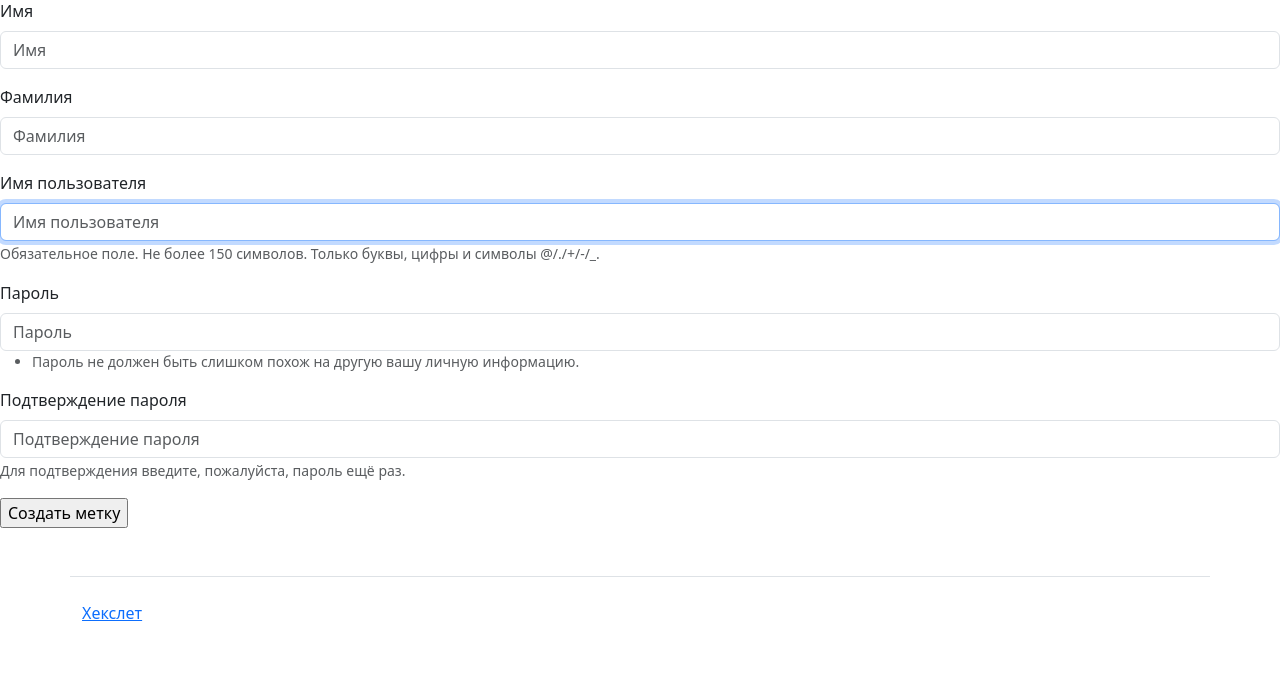
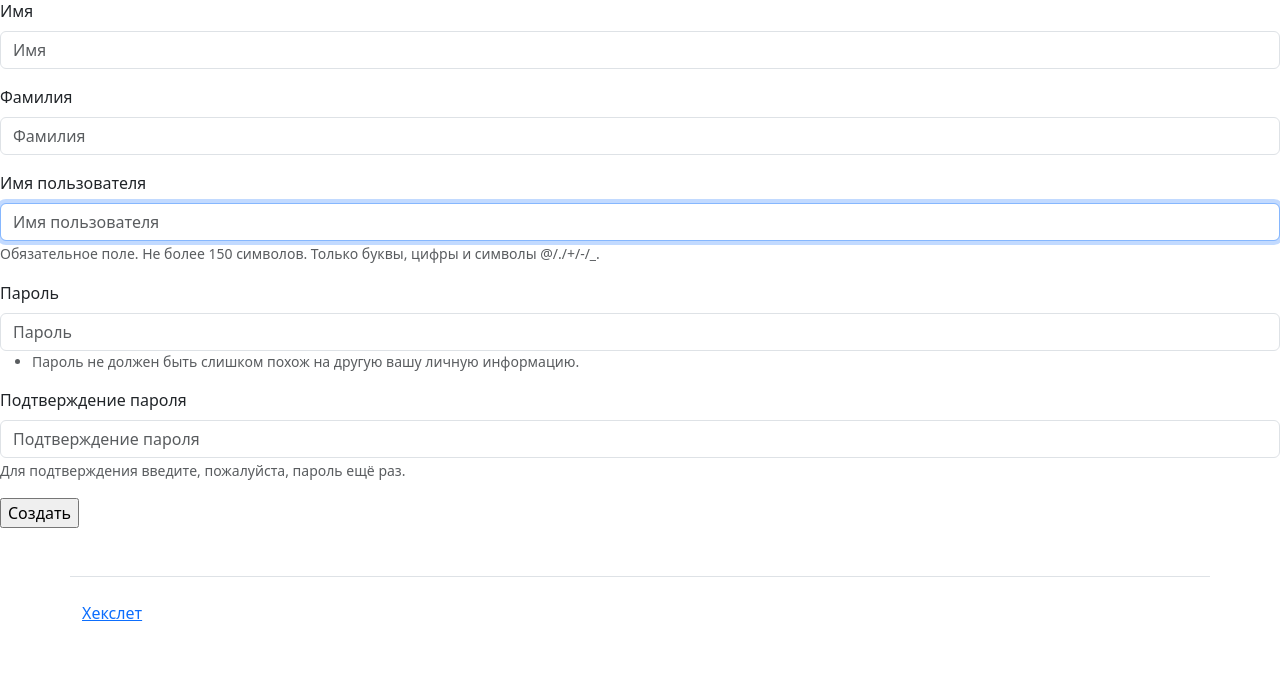
Before and after one commit to lyovaparsyan94/python-project-52, a Django app: template task_manager/templates/labels/create.html in a window 1280 px wide. Shown: the part 57-745 px from the top of the page. Run offline with Django 5.2, Linux system fonts and the light colour scheme; the template is opened without the code that fills it: values that come from a table or form of the project are taken from there, others are empty; parts of the project's set-up code (start-up, migrations or seed data) failed here and were passed over; some libraries are stand-ins or nearby versions.

Commit message:
fix: update structure

```diff
--- a/task_manager/templates/labels/create.html
+++ b/task_manager/templates/labels/create.html
@@ -5,6 +5,6 @@
 <form method="post">
     {% csrf_token %}
     {% bootstrap_form form %}
-    <input type="submit" value="Создать метку">
+    <input type="submit" value="Создать">
 </form>
 {% endblock %}
```
